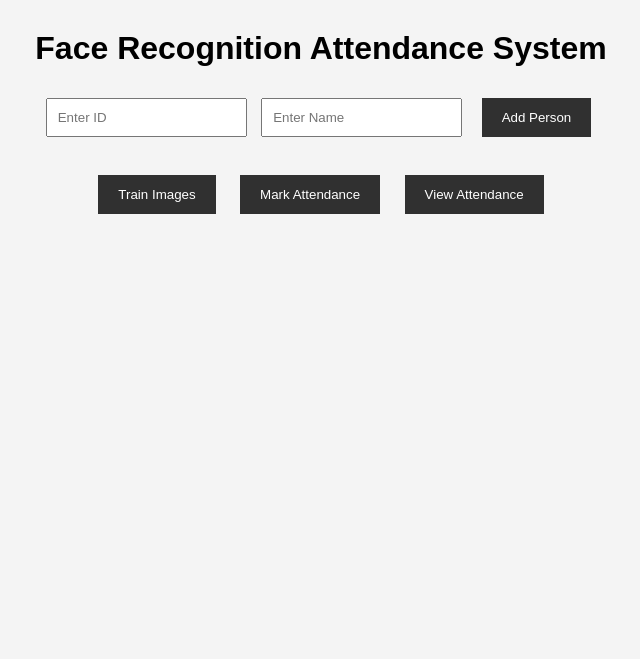
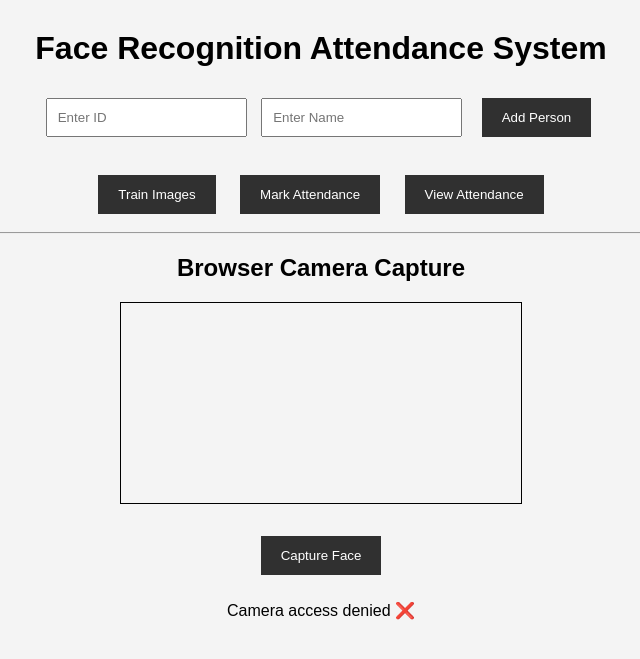
Before and after one commit to ayushdumka204/Attendance_Management_using_face_Recognition, a Flask app: page / in a window 1280 px wide. Shown: the top 659 px of the page, without its empty margins (319-959 px from the left). Run offline with Flask 3, Linux system fonts and the light colour scheme.

Commit message:
added browser camera UI

```diff
--- a/templates/index.html
+++ b/templates/index.html
@@ -8,6 +8,7 @@
 
 <h1>Face Recognition Attendance System</h1>
 
+<!-- ===== EXISTING FORM ===== -->
 <form action="/capture" method="post">
     <input type="text" name="id" placeholder="Enter ID" required>
     <input type="text" name="name" placeholder="Enter Name" required>
@@ -20,5 +21,53 @@
 <a href="/recognize"><button>Mark Attendance</button></a>
 <a href="/attendance"><button>View Attendance</button></a>
 
+<hr>
+
+<!-- ===== NEW CAMERA SECTION 🔥 ===== -->
+<h2>Browser Camera Capture</h2>
+
+<video id="video" width="400" autoplay style="border:1px solid black;"></video>
+<br><br>
+<button onclick="capture()">Capture Face</button>
+
+<p id="result"></p>
+
+<script>
+navigator.mediaDevices.getUserMedia({ video: true })
+.then(stream => {
+    document.getElementById("video").srcObject = stream;
+})
+.catch(err => {
+    document.getElementById("result").innerText = "Camera access denied ❌";
+});
+
+function capture() {
+    const canvas = document.createElement("canvas");
+    const video = document.getElementById("video");
+
+    canvas.width = video.videoWidth;
+    canvas.height = video.videoHeight;
+
+    canvas.getContext("2d").drawImage(video, 0, 0);
+
+    canvas.toBlob(blob => {
+        const formData = new FormData();
+        formData.append("image", blob);
+
+        fetch("/upload", {
+            method: "POST",
+            body: formData
+        })
+        .then(res => res.text())
+        .then(data => {
+            document.getElementById("result").innerText = data;
+        })
+        .catch(err => {
+            document.getElementById("result").innerText = "Error sending image ❌";
+        });
+    });
+}
+</script>
+
 </body>
 </html>
```
